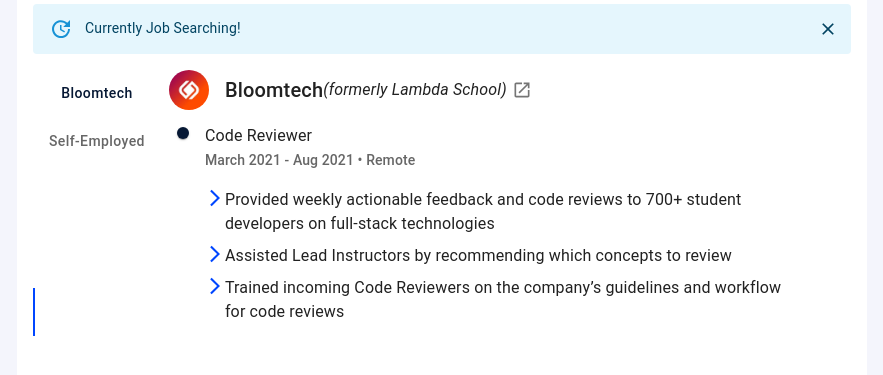
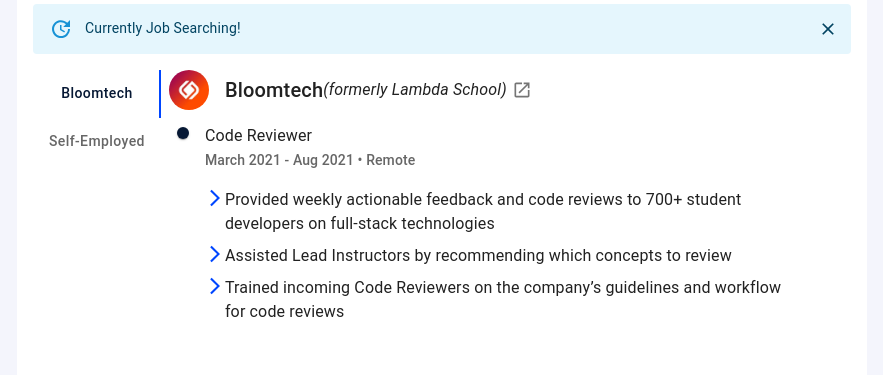
Before and after one commit to maybejosue/portfolio, a React (Create React App) app in the folder client/: page / in a window 1280 px wide. Shown: the part 1085-1460 px from the top of the page, without its empty margins (198-1081 px from the left). Built offline with nearby package versions, Linux system fonts and the light colour scheme.

Commit message:
fix indicator color bug for desktop

```diff
--- a/client/src/components/experience/Experience.js
+++ b/client/src/components/experience/Experience.js
@@ -29,7 +29,7 @@
 export default function Experience({ theme }) {
   const classes = useStyles(theme);
   const [value, setValue] = useState(0);
-  const matches = useMediaQuery((theme) => theme.breakpoints.up("md"));
+  const matches = useMediaQuery((theme) => theme.breakpoints.down("md"));
 
   return (
     <Section sectionName="experience">
@@ -41,12 +41,12 @@
           className={classes.tabs}
           value={value}
           onChange={(e, v) => setValue(v)}
-          variant={matches ? "auto" : "scrollable"}
+          variant={matches ? "scrollable" : "auto"}
           indicatorColor="secondary"
           scrollButtons
           allowScrollButtonsMobile
           aria-label="work history tabs"
-          orientation={matches ? "vertical" : "horizontal"}
+          orientation={matches ? "horizontal" : "vertical"}
         >
           {workHistory.map(({ companyName }, i) => (
             <Tab label={companyName} key={i} className={classes.tab} />
```
